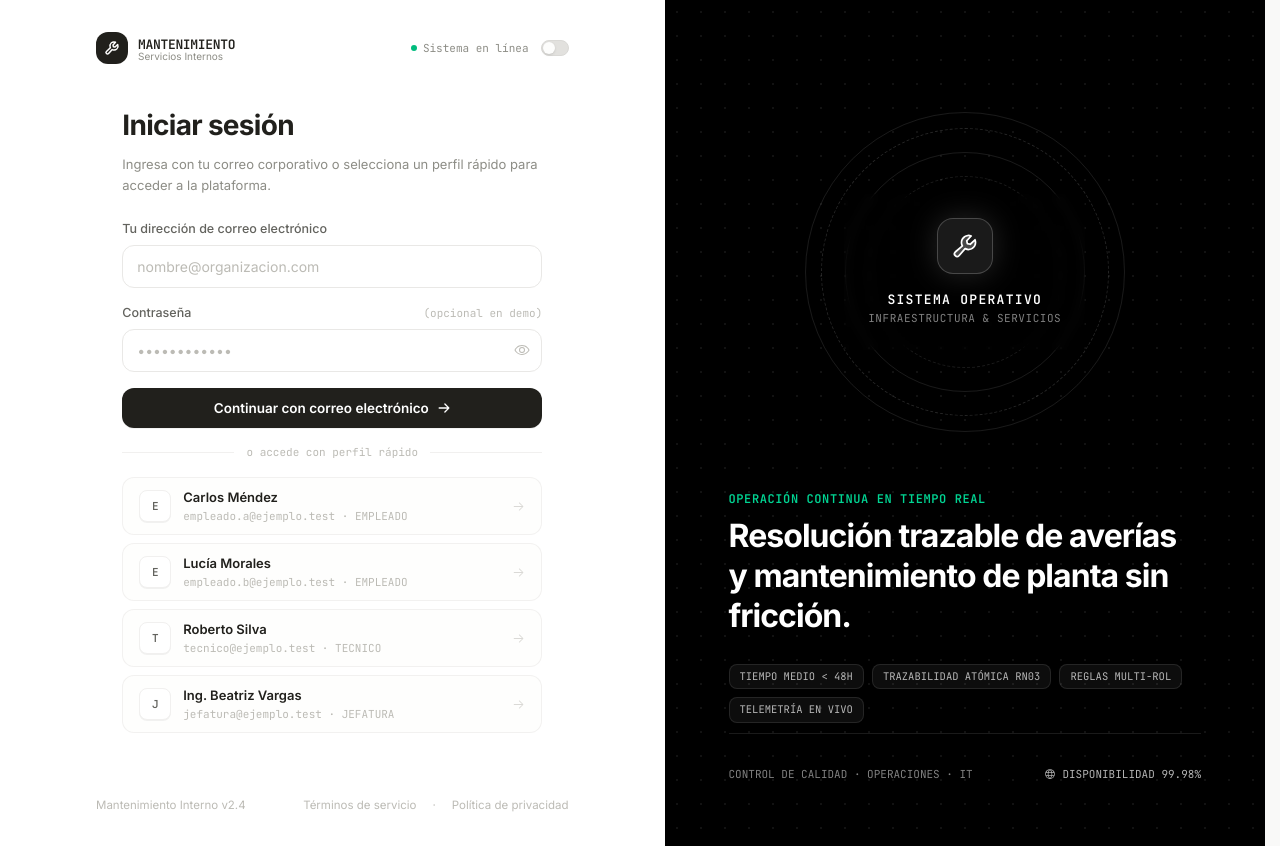
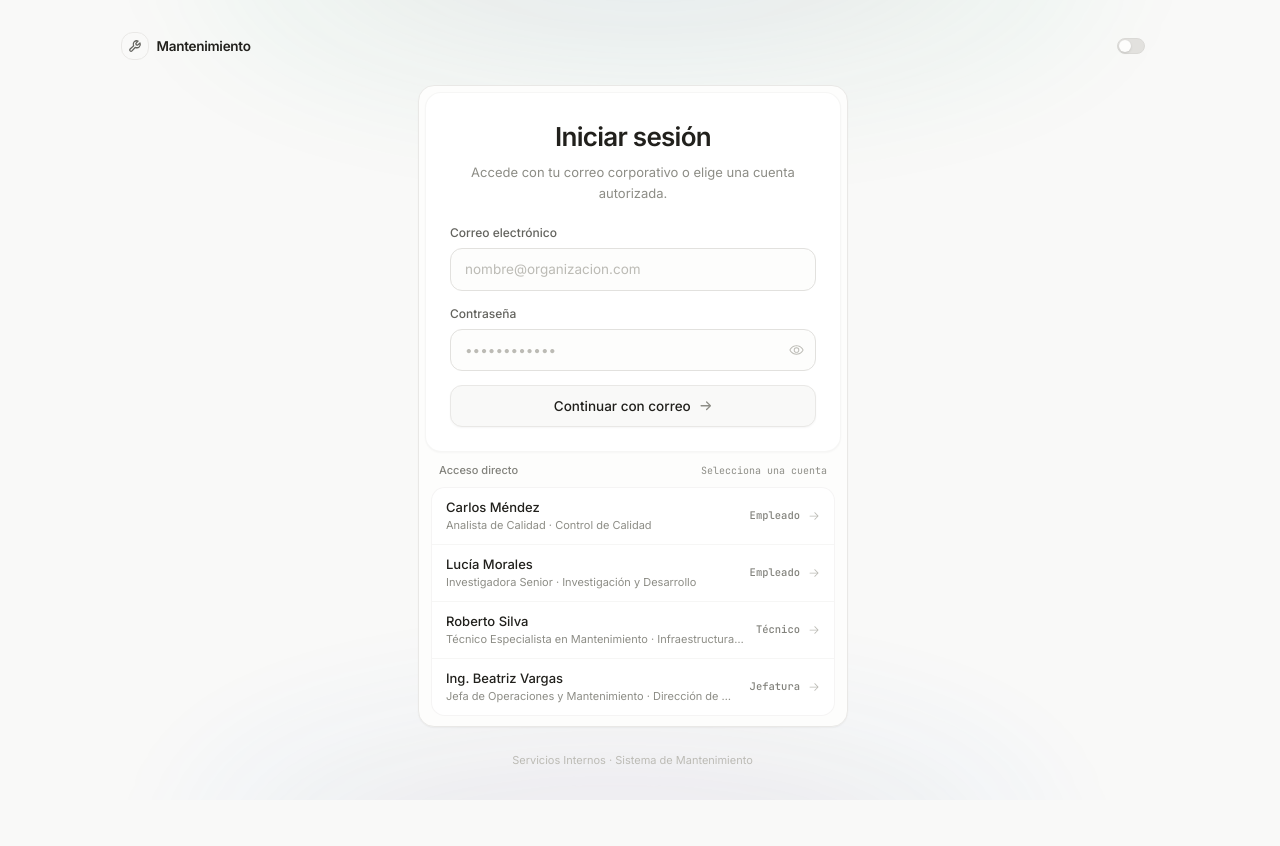
Before and after one commit to kirianL/Proyecto-Procesos-de-Ingenieria, a Next.js app: page /login in a window 1280 px wide. After the commit the page ends 800 px from the top, so only its background shows below. Built offline with nearby package versions, Linux system fonts and the light colour scheme; what skullet would draw is missing.

Commit message:
Refinar diseno de inicio de sesion y menu de perfiles

```diff
--- a/app/(app)/login/page.tsx
+++ b/app/(app)/login/page.tsx
@@ -2,18 +2,14 @@
 
 import {
   ArrowRightIcon,
-  CheckCircleIcon,
+  CheckIcon,
   EyeIcon,
   EyeSlashIcon,
-  GlobeIcon,
-  KeyIcon,
-  ShieldCheckIcon,
-  SparkleIcon,
   WrenchIcon,
 } from "@phosphor-icons/react/dist/ssr";
 import Link from "next/link";
 import { useRouter } from "next/navigation";
-import { useState } from "react";
+import { useEffect, useState } from "react";
 import { recordarUsuario } from "@/components/mantenimiento/SesionSync";
 import { ThemeToggle } from "@/components/ThemeToggle";
 import { cn } from "@/helpers/classname-helper";
@@ -30,6 +26,12 @@ const DESTINOS: Record<Usuario["rol"], string> = {
   JEFATURA: "/indicadores",
 };
 
+const ETIQUETA_ROL: Record<Usuario["rol"], string> = {
+  EMPLEADO: "Empleado",
+  TECNICO: "Técnico",
+  JEFATURA: "Jefatura",
+};
+
 export default function LoginPage() {
   const router = useRouter();
 
@@ -40,7 +42,14 @@ export default function LoginPage() {
   const [error, setError] = useState<string | null>(null);
   const [perfilActivoId, setPerfilActivoId] = useState<string | null>(null);
 
+  useEffect(() => {
+    for (const ruta of Object.values(DESTINOS)) {
+      router.prefetch(ruta);
+    }
+  }, [router]);
+
   const autenticarUsuario = (user: Usuario) => {
+    if (enviando) return;
     setEnviando(true);
     setPerfilActivoId(user.id);
     setError(null);
@@ -60,10 +69,9 @@ export default function LoginPage() {
       body: JSON.stringify({ usuarioId: user.id }),
     }).catch(() => {});
 
-    // Micro-delay para animación nativa de éxito antes de navegar
     setTimeout(() => {
       router.push(DESTINOS[user.rol]);
-    }, 280);
+    }, 120);
   };
 
   const handleSubmit = (e: React.FormEvent) => {
@@ -73,86 +81,79 @@ export default function LoginPage() {
       return;
     }
 
-    // Buscar si coincide con alguno de los usuarios demostrativos
     const match = USUARIOS_INICIALES.find(
       (u) =>
         u.correo.toLowerCase() === correo.trim().toLowerCase() ||
         u.id.toLowerCase() === correo.trim().toLowerCase(),
     );
 
-    if (match) {
-      autenticarUsuario(match);
-    } else {
-      // Si ingresó cualquier otro correo, iniciamos con Empleado A como fallback
-      const fallback = USUARIOS_INICIALES[0];
-      autenticarUsuario(fallback);
-    }
+    autenticarUsuario(match ?? USUARIOS_INICIALES[0]);
   };
 
   return (
-    <div className="flex min-h-screen w-full flex-col lg:flex-row bg-white dark:bg-grayscale-1">
-      {/* ── PANEL IZQUIERDO: Formulario de Login estilo Koyeb / Cloudflare ── */}
-      <div className="flex flex-1 flex-col justify-between px-6 py-8 sm:px-12 md:px-16 lg:px-20 xl:px-24">
-        {/* Barra superior con branding y selector de tema */}
-        <header className="flex items-center justify-between">
+    <div className="app-canvas relative flex min-h-screen w-full flex-col justify-between overflow-hidden px-5 py-6 text-grayscale-12 sm:px-8 sm:py-8">
+      {/* Auroras ambientales sutiles arriba y abajo */}
+      <div
+        aria-hidden
+        className="pointer-events-none fixed inset-0 overflow-hidden"
+      >
+        <div className="aurora-top" />
+        <div className="aurora-bottom" />
+      </div>
+
+      {/* Barra superior minimalista consistente con el portal */}
+      <header className="relative z-10 mx-auto flex w-full max-w-5xl items-center justify-between">
         <Link
           href="/"
-            className="flex items-center gap-2.5 transition-opacity hover:opacity-85"
+          className="group inline-flex items-center gap-2 text-grayscale-12 transition-opacity duration-150 hover:opacity-80"
         >
-            <span className="flex size-8 items-center justify-center rounded-xl bg-grayscale-12 text-white dark:bg-white dark:text-grayscale-12">
-              <WrenchIcon size={16} weight="bold" />
+          <span className="icon-tile flex size-7 items-center justify-center rounded-lg">
+            <WrenchIcon size={14} weight="bold" />
           </span>
-            <div className="leading-none">
-              <span className="font-mono text-[13px] font-bold tracking-tight text-grayscale-12">
-                MANTENIMIENTO
+          <span className="text-[13.5px] font-semibold tracking-[-0.02em]">
+            Mantenimiento
           </span>
-              <span className="block text-[10px] text-grayscale-9">
-                Servicios Internos
-              </span>
-            </div>
         </Link>
 
-          <div className="flex items-center gap-3">
-            <span className="hidden sm:inline-flex items-center gap-1.5 font-mono text-[11px] text-grayscale-9">
-              <span className="size-1.5 rounded-full bg-emerald-500 animate-pulse" />
-              <span>Sistema en línea</span>
-            </span>
         <ThemeToggle />
-          </div>
       </header>
 
-        {/* Contenedor central perfectamente centrado y con max-width nativo (sin zoom en iOS) */}
-        <main className="mx-auto my-auto w-full max-w-[420px] py-10">
-          <div className="space-y-6">
-            <div className="space-y-2">
-              <h1 className="text-[26px] font-bold tracking-[-0.025em] text-grayscale-12 sm:text-[28px]">
+      {/* Bloque central alineado al chasis dual-tone del sistema */}
+      <main
+        className={cn(
+          "login-enter relative z-10 mx-auto my-auto w-full max-w-[430px] py-6 transition-[opacity,transform] duration-150 ease-out",
+          enviando && "scale-[0.992] opacity-75",
+        )}
+      >
+        <div className="card rounded-[1.25rem] border border-grayscale-3/85 bg-grayscale-2 p-1.5 shadow-2xs dark:border-grayscale-4/40 dark:bg-grayscale-3/50">
+          {/* Isla superior: título directo y formulario */}
+          <div className="rounded-[1rem] border border-grayscale-3/60 bg-white p-5 shadow-[0_1px_2px_rgba(28,22,16,0.03)] dark:border-grayscale-4/30 dark:bg-grayscale-2 sm:p-6">
+            <div className="space-y-1.5 text-center">
+              <h1 className="text-[24px] font-semibold tracking-[-0.028em] text-grayscale-12 sm:text-[26px]">
                 Iniciar sesión
               </h1>
               <p className="text-[13px] leading-relaxed text-grayscale-9">
-                Ingresa con tu correo corporativo o selecciona un perfil rápido
-                para acceder a la plataforma.
+                Accede con tu correo corporativo o elige una cuenta autorizada.
               </p>
             </div>
 
             {error && (
               <div
                 role="alert"
-                className="rounded-xl border border-red-500/30 bg-red-500/10 px-4 py-3 text-[12.5px] text-red-600 dark:text-red-400"
+                className="shake mt-4 rounded-xl border border-red-500/20 bg-red-500/8 px-3.5 py-2.5 text-[12.5px] text-red-600 dark:text-red-400"
               >
                 {error}
               </div>
             )}
 
-            {/* Formulario directo */}
-            <form onSubmit={handleSubmit} className="space-y-4">
+            <form onSubmit={handleSubmit} className="mt-5 space-y-3.5">
               <div className="space-y-1.5">
                 <label
                   htmlFor="login-email"
-                  className="block text-[12.5px] font-medium text-grayscale-11"
+                  className="block text-[12px] font-medium text-grayscale-11"
                 >
-                  Tu dirección de correo electrónico
+                  Correo electrónico
                 </label>
-                <div className="relative">
                 <input
                   id="login-email"
                   type="email"
@@ -164,24 +165,17 @@ export default function LoginPage() {
                     if (error) setError(null);
                   }}
                   placeholder="nombre@organizacion.com"
-                    /* text-[16px] en mobile previene el zoom forzado de Safari iOS, en desktop pasa a 14px */
-                    className="w-full rounded-xl border border-grayscale-4 bg-white px-3.5 py-2.5 text-[16px] sm:text-[14px] text-grayscale-12 placeholder:text-grayscale-8 transition-all duration-150 focus:border-grayscale-12 focus:outline-none focus:ring-1 focus:ring-grayscale-12 dark:border-grayscale-4 dark:bg-grayscale-2 dark:focus:border-white dark:focus:ring-white"
+                  className="campo w-full px-3.5 py-2.5 text-[16px] sm:text-[13.5px]"
                 />
-                </div>
               </div>
 
               <div className="space-y-1.5">
-                <div className="flex items-center justify-between text-[12.5px]">
                 <label
                   htmlFor="login-password"
-                    className="font-medium text-grayscale-11"
+                  className="block text-[12px] font-medium text-grayscale-11"
                 >
                   Contraseña
                 </label>
-                  <span className="font-mono text-[11px] text-grayscale-8">
-                    (opcional en demo)
-                  </span>
-                </div>
                 <div className="relative">
                   <input
                     id="login-password"
@@ -190,50 +184,52 @@ export default function LoginPage() {
                     value={password}
                     onChange={(e) => setPassword(e.target.value)}
                     placeholder="••••••••••••"
-                    className="w-full rounded-xl border border-grayscale-4 bg-white py-2.5 pl-3.5 pr-10 text-[16px] sm:text-[14px] text-grayscale-12 placeholder:text-grayscale-8 transition-all duration-150 focus:border-grayscale-12 focus:outline-none focus:ring-1 focus:ring-grayscale-12 dark:border-grayscale-4 dark:bg-grayscale-2 dark:focus:border-white dark:focus:ring-white"
+                    className="campo w-full py-2.5 pl-3.5 pr-10 text-[16px] sm:text-[13.5px]"
                   />
                   <button
                     type="button"
                     onClick={() => setMostrarPassword(!mostrarPassword)}
                     aria-label={mostrarPassword ? "Ocultar" : "Mostrar"}
-                    className="absolute right-3 top-1/2 -translate-y-1/2 text-grayscale-8 transition-colors hover:text-grayscale-12"
+                    className="absolute right-3 top-1/2 -translate-y-1/2 cursor-pointer text-grayscale-8 transition-colors duration-150 hover:text-grayscale-12"
                   >
                     {mostrarPassword ? (
-                      <EyeSlashIcon size={16} />
+                      <EyeSlashIcon size={15} />
                     ) : (
-                      <EyeIcon size={16} />
+                      <EyeIcon size={15} />
                     )}
                   </button>
                 </div>
               </div>
 
-              {/* Botón principal estilo Koyeb (negro sólido, blanco en dark, hover suave) */}
               <button
                 type="submit"
                 disabled={enviando}
-                className="group flex w-full cursor-pointer items-center justify-center gap-2 rounded-xl bg-grayscale-12 py-2.5 px-4 text-[13.5px] font-semibold text-white shadow-2xs transition-all duration-150 hover:bg-grayscale-11 active:scale-[0.99] disabled:opacity-50 dark:bg-white dark:text-grayscale-12 dark:hover:bg-grayscale-2"
+                className="group mt-1 flex w-full cursor-pointer items-center justify-center gap-2 rounded-xl border border-grayscale-4 bg-grayscale-2 px-4 py-2.5 text-[13.5px] font-medium text-grayscale-12 shadow-[0_1px_2px_rgba(28,22,16,0.04)] transition-[background-color,border-color,transform] duration-150 ease-out hover:border-grayscale-5 hover:bg-grayscale-3 active:scale-[0.985] disabled:pointer-events-none disabled:opacity-55 dark:border-grayscale-4 dark:bg-grayscale-3 dark:hover:bg-grayscale-4"
               >
                 <span>
-                  {enviando ? "Autenticando..." : "Continuar con correo electrónico"}
+                  {enviando ? "Ingresando..." : "Continuar con correo"}
                 </span>
                 <ArrowRightIcon
-                  size={14}
+                  size={13.5}
                   weight="bold"
-                  className="transition-transform duration-200 group-hover:translate-x-0.5"
+                  className="text-grayscale-9 transition-transform duration-150 ease-out group-hover:translate-x-0.5 group-hover:text-grayscale-12"
                 />
               </button>
             </form>
+          </div>
 
-            {/* Separador sutil con línea y texto central */}
-            <div className="relative my-6 flex items-center justify-center">
-              <span className="w-full border-t border-grayscale-3 dark:border-grayscale-3/60" />
-              <span className="absolute bg-white px-3 font-mono text-[11px] text-grayscale-8 dark:bg-grayscale-1">
-                o accede con perfil rápido
+          {/* Sección inferior integrada en el chasis gris: acceso rápido */}
+          <div className="px-1.5 pb-1 pt-2.5">
+            <div className="flex items-center justify-between px-2 pb-2 text-[11px] text-grayscale-9">
+              <span className="font-medium text-grayscale-10">
+                Acceso directo
+              </span>
+              <span className="font-mono text-[10px]">
+                Selecciona una cuenta
               </span>
             </div>
 
-            {/* Accesos rápidos de demostración (sin badges ni puntos genéricos) */}
-            <div className="space-y-2">
+            <div className="overflow-hidden rounded-[0.85rem] border border-grayscale-3/70 bg-white/90 divide-y divide-grayscale-3/60 dark:border-grayscale-4/40 dark:bg-grayscale-2/85 dark:divide-grayscale-4/35">
               {USUARIOS_INICIALES.map((user) => {
                 const activo = perfilActivoId === user.id;
 
@@ -244,120 +240,49 @@ export default function LoginPage() {
                     onClick={() => autenticarUsuario(user)}
                     disabled={enviando}
                     className={cn(
-                      "group flex w-full cursor-pointer items-center justify-between rounded-xl border border-grayscale-3/90 bg-grayscale-1/60 px-4 py-2.5 text-left transition-all duration-150 hover:border-grayscale-5 hover:bg-white dark:border-grayscale-4/40 dark:bg-grayscale-2/60 dark:hover:bg-grayscale-2",
-                      activo && "border-grayscale-12 bg-white ring-1 ring-grayscale-12 dark:border-white dark:ring-white",
+                      "group flex w-full cursor-pointer items-center justify-between gap-3 px-3.5 py-2.5 text-left transition-[background-color,opacity,transform] duration-150 ease-out hover:bg-grayscale-1 active:scale-[0.995] disabled:cursor-default dark:hover:bg-grayscale-3/60",
+                      activo && "bg-grayscale-2/80 dark:bg-grayscale-3/80",
+                      enviando && !activo && "opacity-45",
                     )}
                   >
-                    <div className="flex min-w-0 items-center gap-3">
-                      <span className="flex size-8 shrink-0 items-center justify-center rounded-lg border border-grayscale-3 bg-white font-mono text-[11px] font-bold text-grayscale-11 shadow-2xs dark:border-grayscale-4 dark:bg-grayscale-3">
-                        {user.rol[0]}
-                      </span>
                     <div className="min-w-0">
-                        <p className="truncate text-[13px] font-semibold text-grayscale-12">
+                      <p className="truncate text-[13px] font-medium text-grayscale-12">
                         {nombreLimpio(user.nombre)}
                       </p>
-                        <p className="truncate font-mono text-[11px] text-grayscale-8">
-                          {user.correo} · {user.rol}
+                      <p className="truncate text-[11px] text-grayscale-9">
+                        {user.cargo} · {user.departamento}
                       </p>
                     </div>
+
+                    <div className="flex shrink-0 items-center gap-2">
+                      <span className="font-mono text-[10.5px] font-medium text-grayscale-10">
+                        {ETIQUETA_ROL[user.rol]}
+                      </span>
+                      {activo ? (
+                        <CheckIcon
+                          size={13}
+                          weight="bold"
+                          className="text-grayscale-12 animate-[fade-in-soft_120ms_ease-out]"
+                        />
+                      ) : (
+                        <ArrowRightIcon
+                          size={12}
+                          className="text-grayscale-8 transition-[transform,color] duration-150 ease-out group-hover:translate-x-0.5 group-hover:text-grayscale-12"
+                        />
+                      )}
                     </div>
-
-                    <ArrowRightIcon
-                      size={13}
-                      className="shrink-0 text-grayscale-6 transition-transform duration-200 ease-out group-hover:translate-x-0.5 group-hover:text-grayscale-12"
-                    />
                   </button>
                 );
               })}
             </div>
           </div>
+        </div>
       </main>
 
-        {/* Footer legal */}
-        <footer className="flex flex-wrap items-center justify-between gap-3 pt-6 text-[11.5px] text-grayscale-8">
-          <span>Mantenimiento Interno v2.4</span>
-          <div className="flex items-center gap-4">
-            <span className="hover:text-grayscale-11 transition-colors cursor-pointer">
-              Términos de servicio
-            </span>
-            <span>·</span>
-            <span className="hover:text-grayscale-11 transition-colors cursor-pointer">
-              Política de privacidad
-            </span>
-          </div>
+      {/* Pie discreto */}
+      <footer className="relative z-10 mx-auto flex w-full max-w-5xl items-center justify-center text-[11px] text-grayscale-8">
+        <span>Servicios Internos · Sistema de Mantenimiento</span>
       </footer>
-      </div>
-
-      {/* ── PANEL DERECHO: Showcase Oscuro estilo Koyeb / Cloudflare ── */}
-      <div className="relative hidden lg:flex flex-1 flex-col justify-between bg-black p-12 xl:p-16 text-white overflow-hidden">
-        {/* Fondo con grilla vectorial tenue */}
-        <div
-          aria-hidden
-          className="absolute inset-0 opacity-[0.07] bg-[radial-gradient(#fff_1px,transparent_1px)] [background-size:24px_24px]"
-        />
-
-        {/* Esfera abstracta de infraestructura (como el wireframe esférico de Koyeb) */}
-        <div className="relative z-10 flex items-center justify-center py-12">
-          <div className="relative size-72 xl:size-80 flex items-center justify-center">
-            {/* Anillos concéntricos giratorios */}
-            <div className="absolute inset-0 rounded-full border border-white/10 animate-[spin_60s_linear_infinite]" />
-            <div className="absolute inset-4 rounded-full border border-dashed border-white/15 animate-[spin_40s_linear_infinite_reverse]" />
-            <div className="absolute inset-10 rounded-full border border-white/10" />
-            <div className="absolute inset-16 rounded-full border border-dashed border-white/10" />
-
-            {/* Isotipo central iluminado */}
-            <div className="flex flex-col items-center justify-center text-center p-6 backdrop-blur-xs">
-              <span className="flex size-14 items-center justify-center rounded-2xl bg-white/10 border border-white/20 text-white shadow-[0_0_30px_rgba(255,255,255,0.15)]">
-                <WrenchIcon size={28} weight="duotone" />
-              </span>
-              <p className="mt-4 font-mono text-[13px] font-bold tracking-widest uppercase text-white">
-                SISTEMA OPERATIVO
-              </p>
-              <p className="text-[11px] font-mono text-white/50 tracking-wider">
-                INFRAESTRUCTURA & SERVICIOS
-              </p>
-            </div>
-          </div>
-        </div>
-
-        {/* Mensaje de impacto (como "DEPLOY INTENSIVE APPLICATIONS...") */}
-        <div className="relative z-10 space-y-5">
-          <div className="space-y-2">
-            <p className="font-mono text-[12px] font-semibold tracking-wider uppercase text-emerald-400">
-              OPERACIÓN CONTINUA EN TIEMPO REAL
-            </p>
-            <h2 className="text-[28px] xl:text-[32px] font-bold tracking-[-0.03em] leading-tight text-white max-w-lg">
-              Resolución trazable de averías y mantenimiento de planta sin fricción.
-            </h2>
-          </div>
-
-          {/* Chips técnicos limpios en cápsula cuadrada suave */}
-          <div className="flex flex-wrap items-center gap-2 pt-2">
-            {[
-              "TIEMPO MEDIO < 48H",
-              "TRAZABILIDAD ATÓMICA RN03",
-              "REGLAS MULTI-ROL",
-              "TELEMETRÍA EN VIVO",
-            ].map((tag) => (
-              <span
-                key={tag}
-                className="rounded-lg border border-white/10 bg-white/5 px-2.5 py-1 font-mono text-[10.5px] text-white/70"
-              >
-                {tag}
-              </span>
-            ))}
-          </div>
-        </div>
-
-        {/* Footer de confianza del panel derecho */}
-        <div className="relative z-10 pt-8 border-t border-white/10 flex items-center justify-between text-[11px] text-white/50 font-mono">
-          <span>CONTROL DE CALIDAD · OPERACIONES · IT</span>
-          <span className="flex items-center gap-1.5 text-white/70">
-            <GlobeIcon size={12} />
-            <span>DISPONIBILIDAD 99.98%</span>
-          </span>
-        </div>
-      </div>
     </div>
   );
 }
--- a/components/Sidebar.tsx
+++ b/components/Sidebar.tsx
@@ -3,9 +3,9 @@
 import {
   ChartLineIcon,
   ClipboardTextIcon,
-  IdentificationBadgeIcon,
   LockSimpleIcon,
   PlusCircleIcon,
+  SignOutIcon,
   WrenchIcon,
 } from "@phosphor-icons/react/dist/ssr";
 import Link from "next/link";
@@ -54,8 +54,8 @@ const NAV_LINKS: {
   },
   {
     href: "/login",
-    label: "Cambiar perfil",
-    icon: IdentificationBadgeIcon,
+    label: "Cerrar sesión",
+    icon: SignOutIcon,
     roles: ["EMPLEADO", "TECNICO", "JEFATURA"],
   },
 ];
--- a/styles/globals.css
+++ b/styles/globals.css
@@ -330,6 +330,104 @@ body {
   animation: shake-x 260ms var(--ease-out-soft);
 }
 
+/* ── Auroras estilo Vercel (borde superior e inferior en /login) ─────── */
+@keyframes aurora-float {
+  0%,
+  100% {
+    transform: translate3d(-50%, 0, 0) scale(1);
+    opacity: 0.72;
+  }
+  50% {
+    transform: translate3d(-48%, 10px, 0) scale(1.06);
+    opacity: 0.92;
+  }
+}
+
+@keyframes aurora-float-alt {
+  0%,
+  100% {
+    transform: translate3d(-50%, 0, 0) scale(1.03);
+    opacity: 0.68;
+  }
+  50% {
+    transform: translate3d(-52%, -10px, 0) scale(0.97);
+    opacity: 0.88;
+  }
+}
+
+.aurora-top {
+  position: absolute;
+  top: -185px;
+  left: 50%;
+  width: min(880px, 135vw);
+  height: 290px;
+  border-radius: 9999px;
+  background: radial-gradient(
+    ellipse 60% 54% at 50% 45%,
+    rgba(56, 189, 248, 0.14) 0%,
+    rgba(120, 113, 108, 0.12) 42%,
+    rgba(16, 185, 129, 0.06) 72%,
+    transparent 100%
+  );
+  filter: blur(72px);
+  will-change: transform, opacity;
+  animation: aurora-float 12s ease-in-out infinite;
+}
+
+.aurora-bottom {
+  position: absolute;
+  bottom: -195px;
+  left: 50%;
+  width: min(880px, 135vw);
+  height: 300px;
+  border-radius: 9999px;
+  background: radial-gradient(
+    ellipse 60% 54% at 50% 55%,
+    rgba(168, 85, 247, 0.1) 0%,
+    rgba(120, 113, 108, 0.11) 46%,
+    rgba(59, 130, 246, 0.07) 72%,
+    transparent 100%
+  );
+  filter: blur(76px);
+  will-change: transform, opacity;
+  animation: aurora-float-alt 14s ease-in-out infinite;
+}
+
+.dark .aurora-top {
+  background: radial-gradient(
+    ellipse 60% 54% at 50% 45%,
+    rgba(56, 189, 248, 0.15) 0%,
+    rgba(129, 140, 248, 0.11) 44%,
+    rgba(16, 185, 129, 0.06) 72%,
+    transparent 100%
+  );
+}
+
+.dark .aurora-bottom {
+  background: radial-gradient(
+    ellipse 60% 54% at 50% 55%,
+    rgba(168, 85, 247, 0.13) 0%,
+    rgba(59, 130, 246, 0.1) 46%,
+    rgba(245, 158, 11, 0.05) 72%,
+    transparent 100%
+  );
+}
+
+@keyframes login-enter {
+  from {
+    opacity: 0.88;
+    transform: translateY(5px) scale(0.992);
+  }
+  to {
+    opacity: 1;
+    transform: translateY(0) scale(1);
+  }
+}
+
+.login-enter {
+  animation: login-enter 220ms var(--ease-out-soft) both;
+}
+
 /* ── Accesibilidad: respeta el sistema ──────────────────────────────── */
 @media (prefers-reduced-motion: reduce) {
   *,
```
Also changed, not shown: components/mantenimiento/RoleSelector.tsx (+18 -2 lines). Lines whose indentation alone changed are shown as unchanged.
